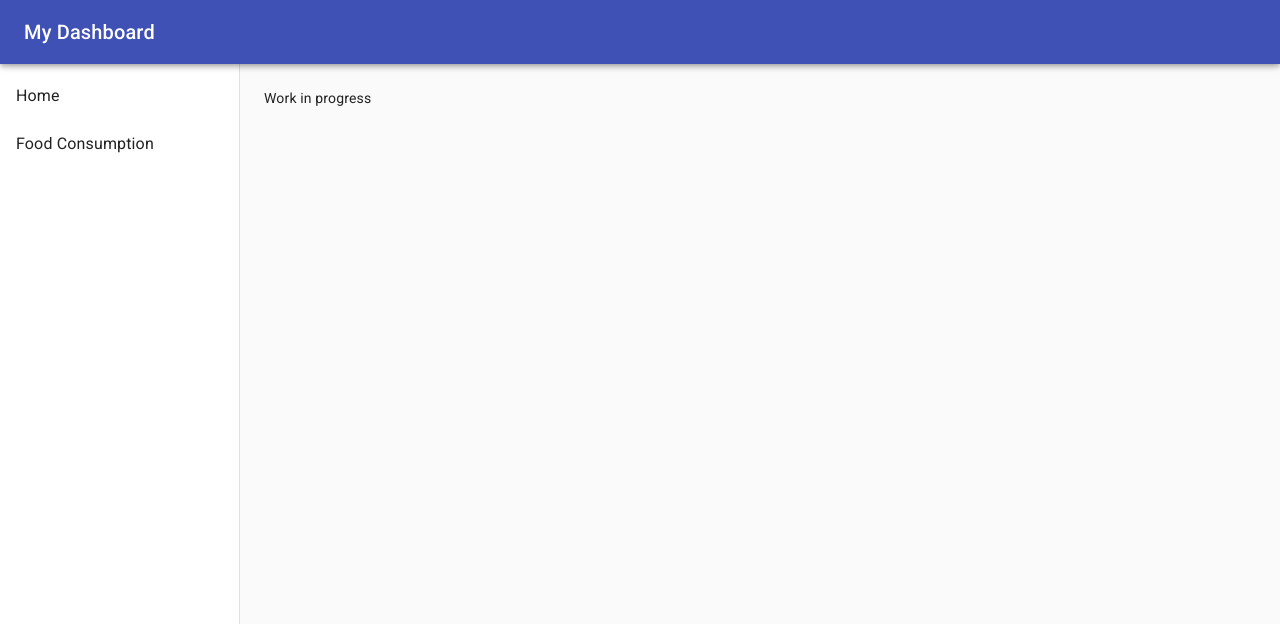
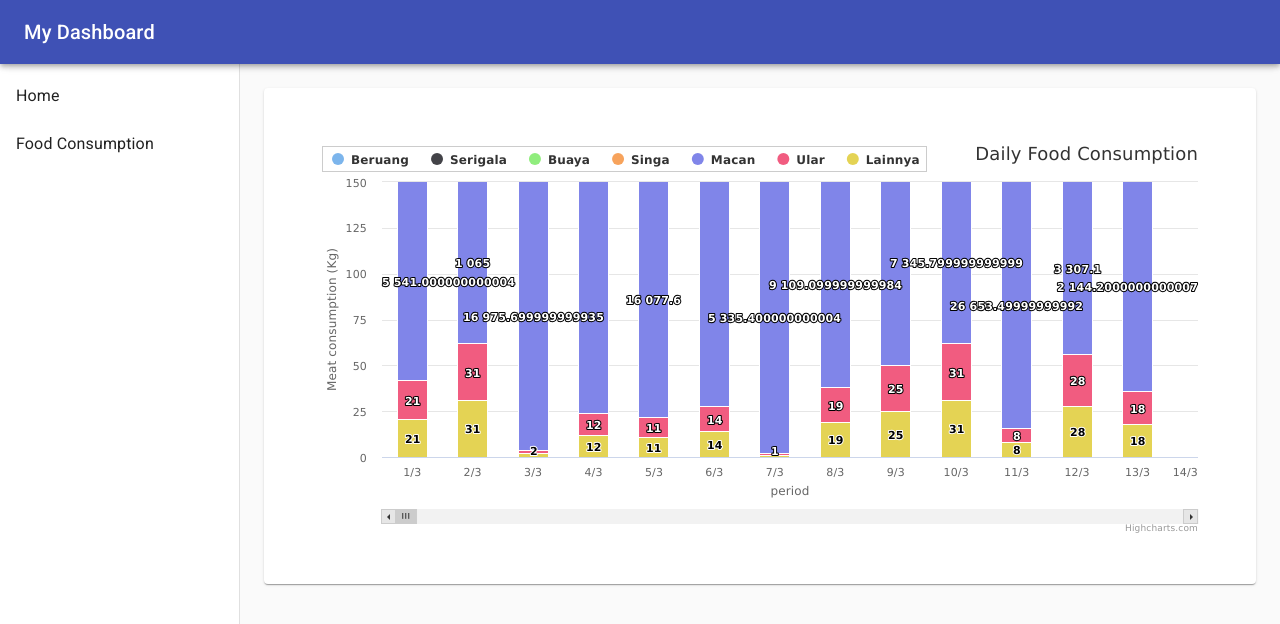
Before and after one commit to dwikysahut/Zoo-Monitoring, a React (Create React App) app: page /food-consumption in a window 1280 px wide. Shown: the top 624 px of the page. Built offline with nearby package versions, Linux system fonts and the light colour scheme.

Commit message:
second commit

```diff
--- /dev/null
+++ b/src/pages/FoodConsumption/helper.js
@@ -0,0 +1,144 @@
+import FoodConsumption from ".";
+
+export const generateHighchartsData = (foodConsumption = []) => {
+    const getData=(name)=>{
+
+    }
+    let day=[];
+     const maxDay= Math.max.apply(Math, foodConsumption.map(function(data) { return data.day; }))
+    // console.log(maxMeat)
+    for (let i = 0; i < 31; i++) {
+        let a= `${i+1}/3`
+        day.push(a);
+        console.log(a)
+    }
+    console.log(day)
+    const options = {
+        chart: {
+            type: 'column',
+            // marginTop: 0
+        },
+
+
+        title: {
+            text: 'Daily Food Consumption',
+            x:0,
+            align: 'right',
+        },
+        xAxis: {
+            //  min: day[0],
+            categories:day,
+            title: {
+                text: 'period'
+            },
+            scrollbar: { enabled: true},
+            // tickLength: 0,
+             max: 12.5,
+
+        },
+        yAxis: {
+            min: 0,
+            title: {
+                text: 'Meat consumption (Kg)'
+            },
+
+            max:150,
+            stackLabels: {
+                enabled: true,
+                style: {
+                    fontWeight: 'bold',
+                    // color: ( // theme
+                    //     Highcharts.defaultOptions.title.style &&
+                    //     Highcharts.defaultOptions.title.style.color
+                    // ) || 'gray'
+                }
+            }
+        },
+        legend: {
+            align: 'Left',
+            x: 0,
+            verticalAlign: 'top',
+            y: 0,
+            floating: true,
+            // backgroundColor:
+            //     Highcharts.defaultOptions.legend.backgroundColor || 'white',
+            borderColor: '#CCC',
+            borderWidth: 1,
+            shadow: false
+        },
+        tooltip: {
+            headerFormat: 'period:{series.data.day}</b><br/>',
+            pointFormat: '{series.name}: {point.y}<br/>Total: {point.stackTotal}'
+        },
+        plotOptions: {
+            series: {
+                stacking: 'normal',
+                dataLabels: {
+                    enabled: true
+                }
+            }
+        },
+        series: []
+
+    }
+    if (foodConsumption.length > 0) {
+        options.series = [
+          {
+            name: 'Beruang',
+            data: foodConsumption.map((data) => ({
+              name: data.animal,
+              y: data.meat,
+            }))
+
+          },
+          {
+            name: 'Serigala',
+            data:  foodConsumption.map((data) => ({
+                name: data.animal,
+                y: data.meat,
+              }))
+          },
+          {
+            name: 'Buaya',
+            data: foodConsumption.map((data) => ({
+              name: data.animal,
+              y: data.meat,
+            }))
+          },
+          {
+            name: 'Singa',
+            data: foodConsumption.map((data) => ({
+              name: data.animal,
+              y: data.meat,
+            }))
+          },
+          {
+            name: 'Macan',
+            data: foodConsumption.map((data) => ({
+              name: data.animal,
+              y: data.meat,
+            }))
+          },
+          {
+            name: 'Ular',
+            data: foodConsumption.map((data) => ({
+              name: data.animal,
+              y: data.day,
+            }))
+          },
+          {
+            name: 'Lainnya',
+            data: foodConsumption.map((data) => ({
+              name: data.animal,
+              y: data.day,
+            //   color: 'blue'
+            }))
+          }
+
+
+        ]
+      }
+
+
+    return options
+  }
--- a/src/pages/FoodConsumption/index.js
+++ b/src/pages/FoodConsumption/index.js
@@ -1,7 +1,55 @@
-import React from 'react'
+import React, { useEffect, useState } from 'react'
+import { Box, Grid, Paper, Table, TableCell, TableHead, TableRow, TableBody, Typography } from '@material-ui/core'
+import Highcharts from 'highcharts/highstock'
+import HighchartsReact from 'highcharts-react-official'
+import { generateHighchartsData } from './helper'
 
-const FoodConsumption = () => (
-  <div>Work in progress</div>
+const FoodConsumption = () => {
+
+ const [foodConsumer, setFoodConsumer] = useState([])
+
+  useEffect(() => {
+    fetch('/api/food-consumption.json')
+      .then((res) => res.json())
+      .then((res) => {
+        setFoodConsumer(res.data.foodConsumption.daily)
+
+      })
+      console.log(foodConsumer)
+
+      foodConsumer.map((data)=>{
+        // let a= Array.sort(data);
+        console.log(data)
+       })
+  }, [])
+  useEffect(() => {
+
+      // console.log(foodConsumer)
+
+      // foodConsumer.filter((data)=>{
+      //   // let a= Array.sort(data);
+      //   if(data.day===3){
+      //     console.log(data);
+      //   }
+      //  })
+  }, [foodConsumer])
+return (
+
+  <Grid container>
+
+      {/* <Grid container> */}
+        <Box component={Paper} height="100%" width="100%">
+          <Box p={6}>
+          <HighchartsReact
+              highcharts={Highcharts}
+              options={generateHighchartsData(foodConsumer)}
+              // constructorType={'columnChart'}
+            />
+          </Box>
+        </Box>
+      </Grid>
+    // </Grid>
 )
+}
 
 export default FoodConsumption
```
